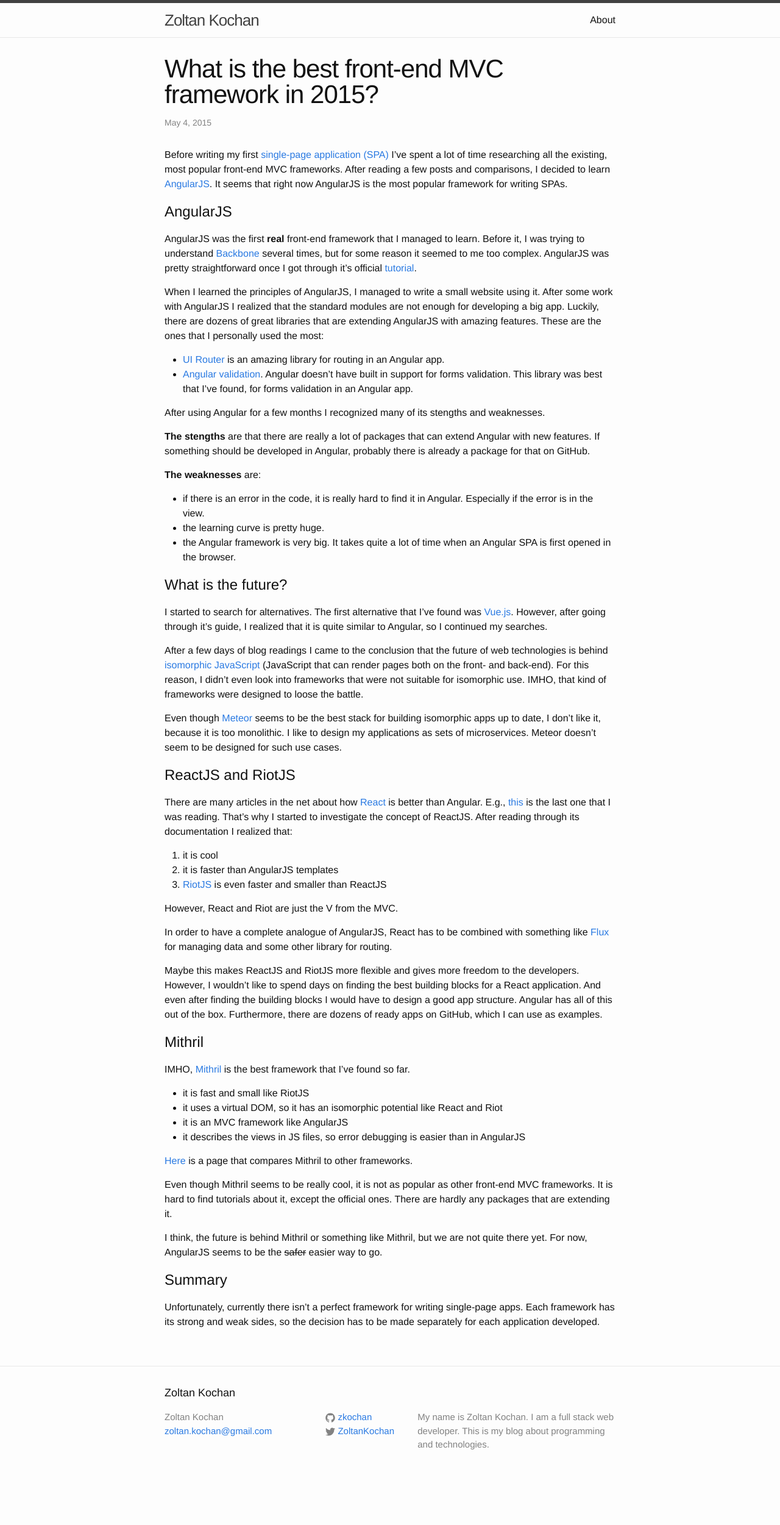
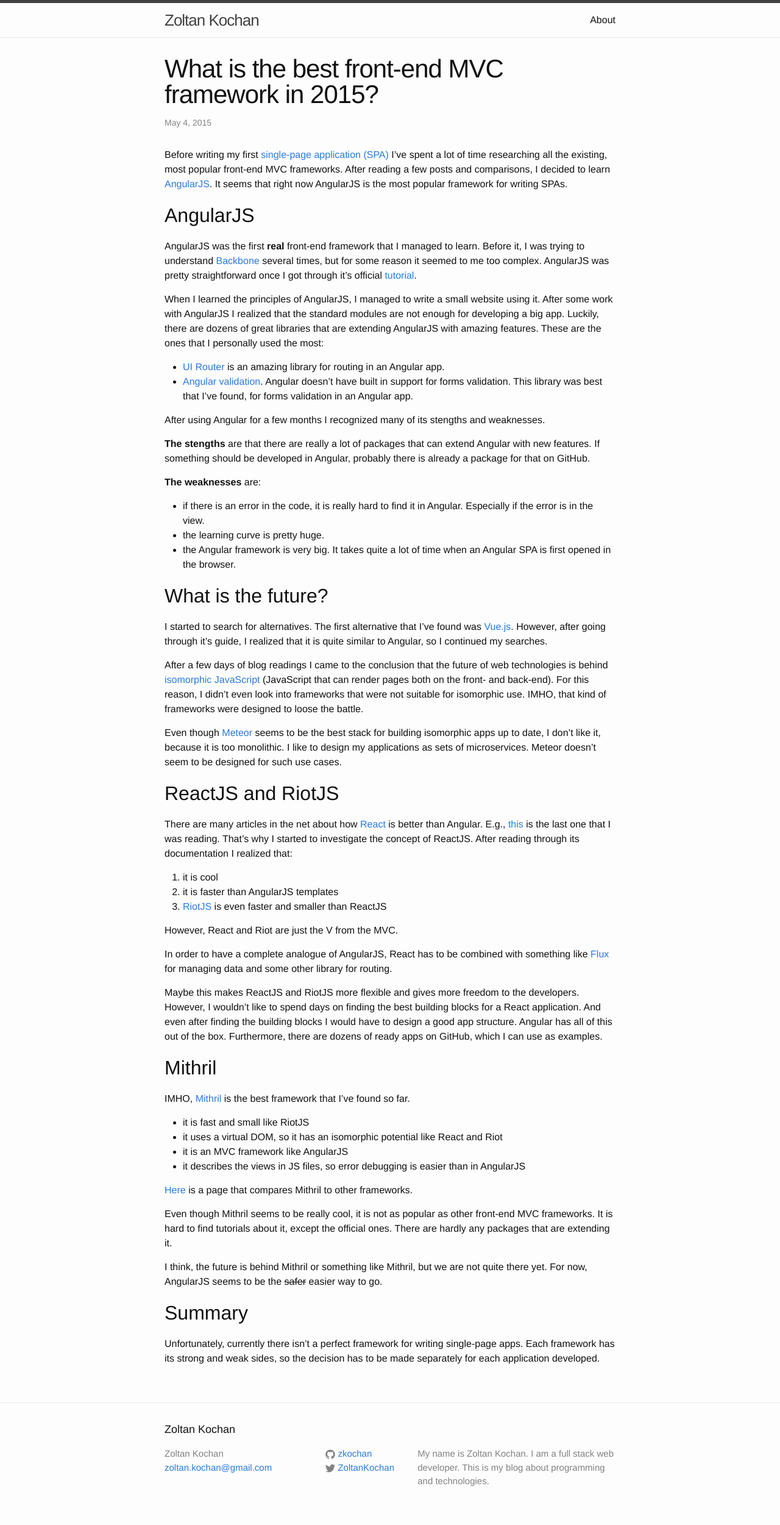
Before and after one commit to zkochan/zkochan.github.io, a Jekyll site: the page built from _posts/2015-05-04-best-front-end-mvc-framework-in-2015.markdown, in a window 1280 px wide. Shown: the whole page at 61% size. Built offline with Jekyll 4.4.1, drawn with Linux system fonts in a browser that asks for light colours; comment, search, counter and statistics services are not loaded; before the commit the page ends 2441 px from its top, so only the background shows below that.

```diff
--- a/_posts/2015-04-18-config-your-nodejs-as-a-pro.markdown
+++ b/_posts/2015-04-18-config-your-nodejs-as-a-pro.markdown
@@ -7,7 +7,7 @@ comments: true
 ---
 When I started to develop apps using NodeJS, I wondered, how should I save my configs? It seems that everyone does it in his own way.
 
-# The most popular solution - JS files
+## The most popular solution - JS files
 
 The most widespread solution is to create a separate js file for each evironment. Each of those js files export an Object containing all the configs for the corresponding environment.
 This is the method suggested by the popular [MEAN.JS][mean-js] and [MEAN.IO][mean-io] projects.
@@ -23,7 +23,7 @@ You might wonder, why to use js files for storing configs? Why not just JSON? I
 2. JSON files are uglier than JS files?!
 
 
-# Node-convict - JSON files
+## Node-convict - JSON files
 
 [Node-convict][node-convict] tries to solve two problems in the NodeJS configuration area:
 
@@ -39,7 +39,7 @@ They do it by using a **config schema**. A config schema is describing
 Having this schema, allows to move the configs to JSON files.
 
 
-# But what if I don't like JSON files?
+## But what if I don't like JSON files?
 
 I don't think that JSON files are ugly (XML is).
 JSON files are cool, and I have nothing against them. However, there is also another language, designed for describing data, which is both cool and beautiful. It is called [YAML][yaml].
--- a/_posts/2015-05-04-best-front-end-mvc-framework-in-2015.markdown
+++ b/_posts/2015-05-04-best-front-end-mvc-framework-in-2015.markdown
@@ -8,7 +8,7 @@ comments: true
 
 Before writing my first [single-page application (SPA)][spa-wiki] I’ve spent a lot of time researching all the existing, most popular front-end MVC frameworks. After reading a few posts and comparisons, I decided to learn [AngularJS][angular]. It seems that right now AngularJS is the most popular framework for writing SPAs.
 
-#AngularJS
+##AngularJS
 
 AngularJS was the first **real** front-end framework that I managed to learn. Before it, I was trying to understand [Backbone][backbone] several times, but for some reason it seemed to me too complex. AngularJS was pretty straightforward once I got through it’s official [tutorial][angular-tutorial].
 
@@ -27,7 +27,7 @@ After using Angular for a few months I recognized many of its stengths and weakn
 * the learning curve is pretty huge.
 * the Angular framework is very big. It takes quite a lot of time when an Angular SPA is first opened in the browser.
 
-#What is the future?
+##What is the future?
 
 I started to search for alternatives. The first alternative that I’ve found was [Vue.js][vue-js]. However, after going through it’s guide, I realized that it is quite similar to Angular, so I continued my searches.
 
@@ -36,7 +36,7 @@ After a few days of blog readings I came to the conclusion that the future of we
 Even though [Meteor][meteor] seems to be the best stack for building isomorphic apps up to date, I don’t like it, because it is too monolithic. I like to design my applications as sets of microservices. Meteor doesn’t seem to be designed for such use cases.
 
 
-#ReactJS and RiotJS
+##ReactJS and RiotJS
 
 There are many articles in the net about how [React][react] is better than Angular. E.g., [this][angular-vs-react] is the last one that I was reading. That’s why I started to investigate the concept of ReactJS. After reading through its documentation I realized that:
 
@@ -50,7 +50,7 @@ In order to have a complete analogue of AngularJS, React has to be combined with
 
 Maybe this makes ReactJS and RiotJS more flexible and gives more freedom to the developers. However, I wouldn’t like to spend days on finding the best building blocks for a React application. And even after finding the building blocks I would have to design a good app structure. Angular has all of this out of the box. Furthermore, there are dozens of ready apps on GitHub, which I can use as examples.
 
-#Mithril
+##Mithril
 
 IMHO, [Mithril][mithril] is the best framework that I’ve found so far.
 
@@ -65,7 +65,7 @@ Even though Mithril seems to be really cool, it is not as popular as other front
 
 I think, the future is behind Mithril or something like Mithril, but we are not quite there yet. For now, AngularJS seems to be the <s>safer</s> easier way to go.
 
-# Summary
+## Summary
 
 Unfortunately, currently there isn’t a perfect framework for writing single-page apps. Each framework has its strong and weak sides, so the decision has to be made separately for each application developed.
 
```
Also changed, not shown: _posts/2015-04-25-tag-manager-killer.markdown (+4 -4 lines), _posts/2015-05-22-coding-ab-tests-effectively.markdown (+4 -4 lines).
